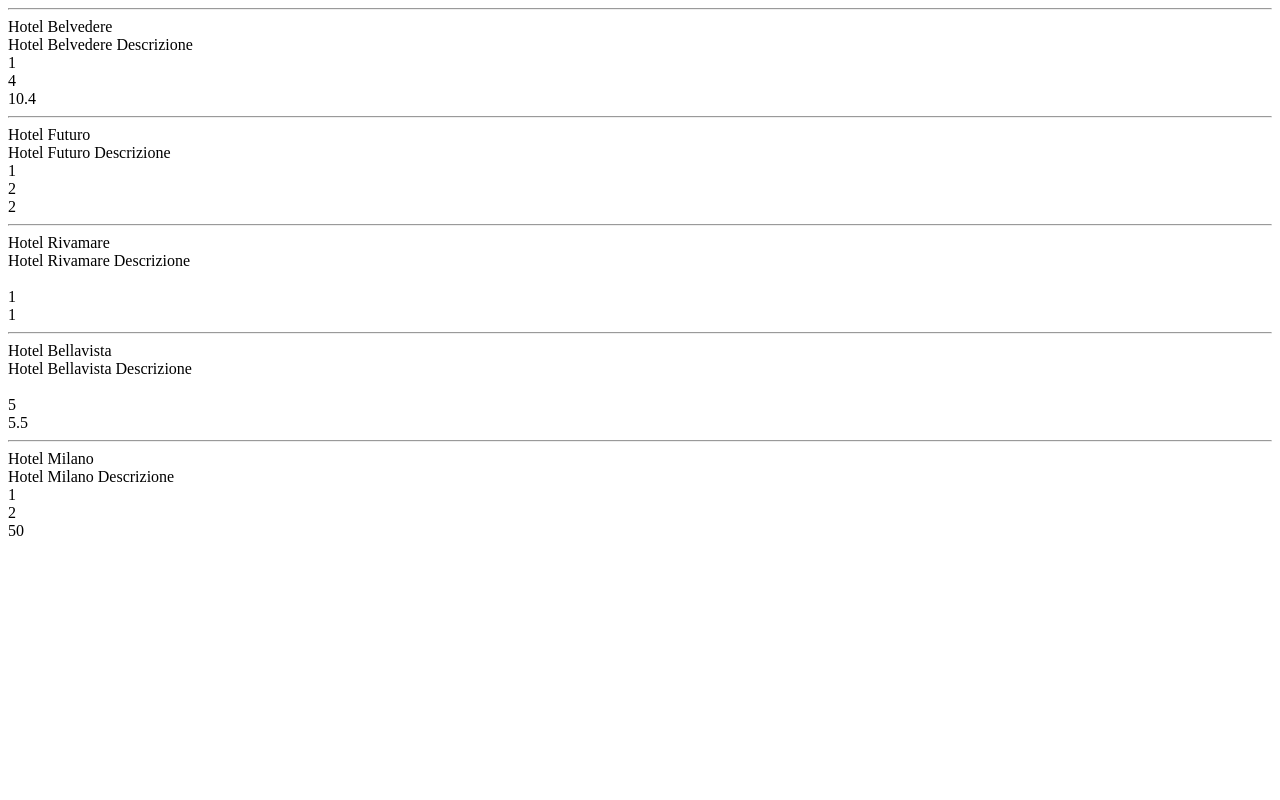
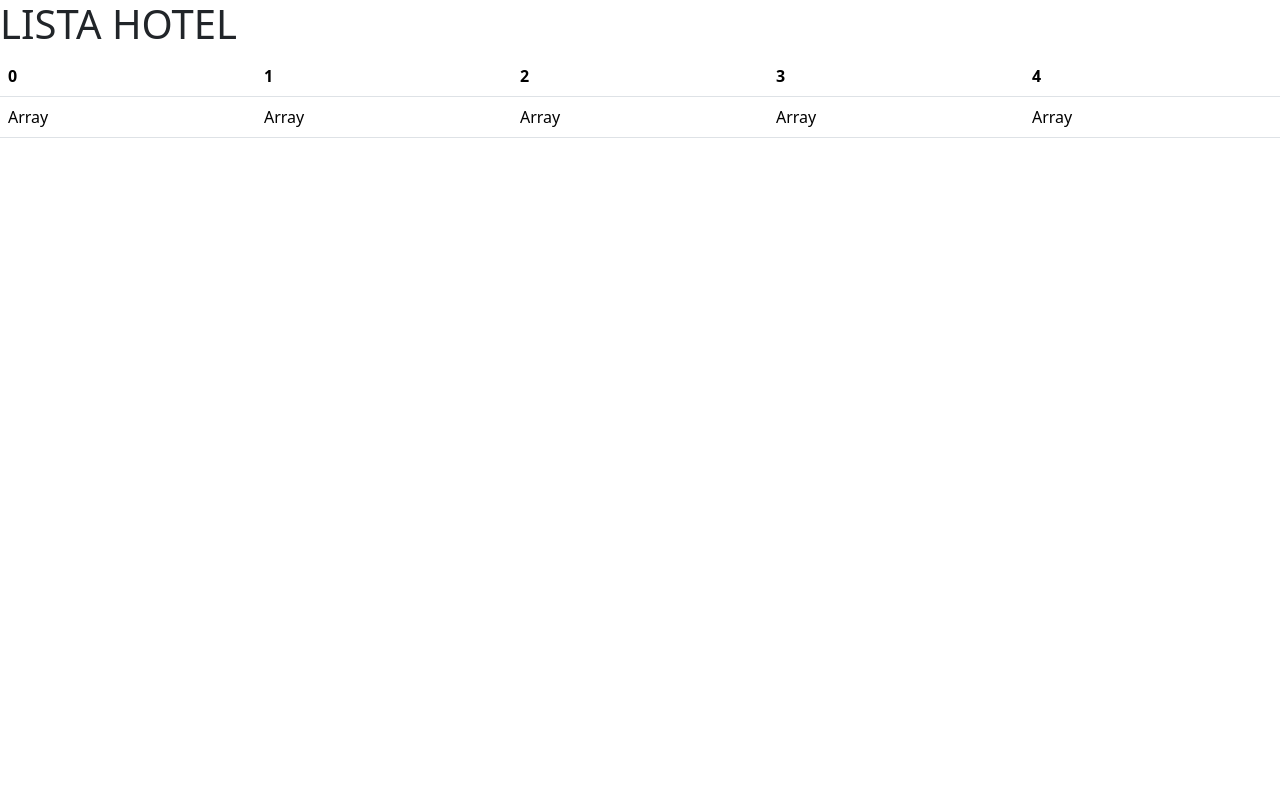
Before and after one commit to DanieleBernassola/php-hotel, a PHP site: page / in a window 1280 px wide. Run offline with PHP 8.4, Linux system fonts and the light colour scheme.

Commit message:
[UPD] Added bootstrap

```diff
--- a/index.php
+++ b/index.php
@@ -37,17 +37,13 @@ $hotels = [
   ],
 ];
 
-// echo "<pre>";
-// var_dump($hotels);
-// echo "</pre>";
-
-foreach ($hotels as $hotelClass) {
-  echo "<hr>";
-  foreach ($hotelClass as $hotel) {
-    echo $hotel;
-    echo "<br>";
-  }
-}
+// foreach ($hotels as $hotelClass) {
+//   echo "<hr>";
+//   foreach ($hotelClass as $hotel) {
+//     echo $hotel;
+//     echo "<br>";
+//   }
+// }
 
 ?>
 
@@ -57,11 +53,28 @@ foreach ($hotels as $hotelClass) {
 <head>
   <meta charset="UTF-8">
   <meta name="viewport" content="width=device-width, initial-scale=1.0">
+  <link href="https://cdn.jsdelivr.net/npm/bootstrap@5.3.3/dist/css/bootstrap.min.css" rel="stylesheet" integrity="sha384-QWTKZyjpPEjISv5WaRU9OFeRpok6YctnYmDr5pNlyT2bRjXh0JMhjY6hW+ALEwIH" crossorigin="anonymous">
   <title>PHP Hotel</title>
 </head>
 
 <body>
-
+  <h1>LISTA HOTEL</h1>
+  <table class="table">
+    <thead>
+      <tr>
+        <?php foreach ($hotels as $key => $hotelClass) : ?>
+          <th><?php echo $key; ?></th>
+        <?php endforeach; ?>
+      </tr>
+    </thead>
+    <tbody>
+      <tr>
+        <?php foreach ($hotels as $key => $hotel) : ?>
+          <td><?php echo $hotel; ?></td>
+        <?php endforeach; ?>
+      </tr>
+    </tbody>
+  </table>
 </body>
 
 </html>
```
